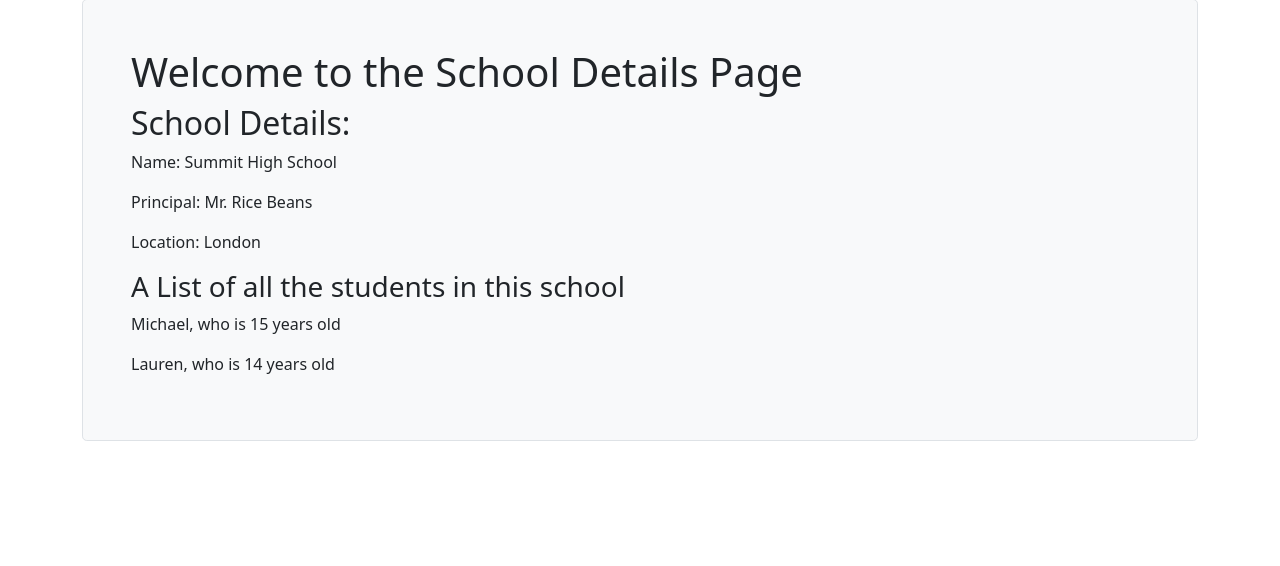
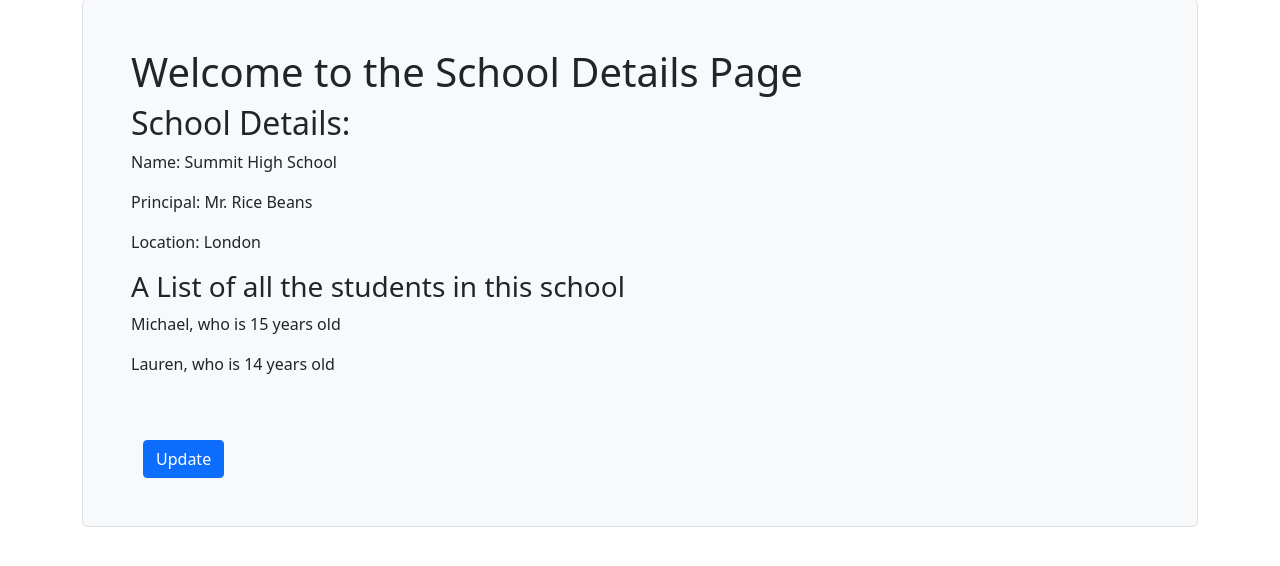
Before and after one commit to Goddy01/ClassBasedView-TemplateView-DetailView-ListView, a Django app: page /basic_app/1/ in a window 1280 px wide. Shown: the part 57-623 px from the top of the page. Run offline with Django 4.2, Linux system fonts and the light colour scheme; data comes from the database, SQL or seed files in the repository.

Commit message:
added the SchoolUpdateView view

```diff
--- a/basic_app/templates/basic_app/school_details.html
+++ b/basic_app/templates/basic_app/school_details.html
@@ -13,5 +13,9 @@
         {% for student in  school_detail.students.all %}
             <p>{{ student.name }}, who is {{ student.age }} years old</p>
         {% endfor %}
+
+        <div class="container">
+            <a class="btn btn-primary mt-5" href="{% url 'basic_app:update_school' pk=school_detail.pk %}">Update</a>
+        </div>
     </div>
 {% endblock %}
--- a/basic_app/urls.py
+++ b/basic_app/urls.py
@@ -5,6 +5,7 @@ app_name = 'basic_app'
 
 urlpatterns = [
     path('', views.SchoolListView.as_view(), name='school_list'),
-    re_path('(?P<pk>\d+)/', views.SchoolDetailView.as_view(), name='school_detail'),
+    re_path('^(?P<pk>\d+)/', views.SchoolDetailView.as_view(), name='school_detail'),
     re_path('^create_school/$', views.SchoolCreateView.as_view(), name='create_school'),
+    re_path('^update_school/(?P<pk>\d+)/$', views.SchoolUpdateView.as_view(), name='update_school'),
 ]
--- a/basic_app/views.py
+++ b/basic_app/views.py
@@ -1,3 +1,4 @@
+from dataclasses import fields
 from django.shortcuts import render
 from django.views.generic import (View, TemplateView, ListView, DetailView,
                                     CreateView, UpdateView, DeleteView)
@@ -47,3 +48,8 @@ class SchoolCreateView(CreateView):
     '''Create an new instance of school from the School Model in models.py'''
     fields = ('name', 'principal', 'location')
     model = models.School
+
+class SchoolUpdateView(UpdateView):
+    '''Updates the specified fields'''
+    fields = ('name', 'principal')
+    model = models.School
```
Also changed, not shown: db.sqlite3.
